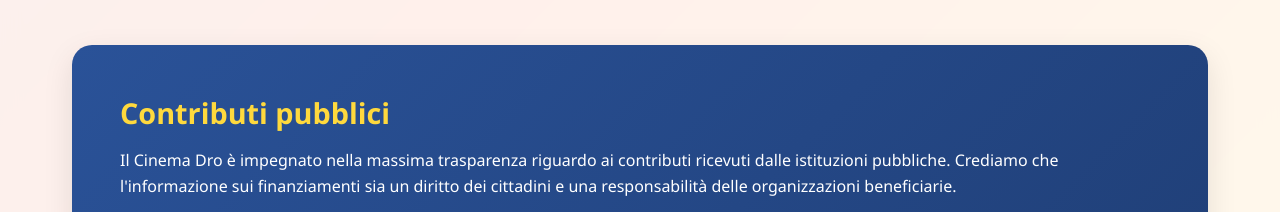
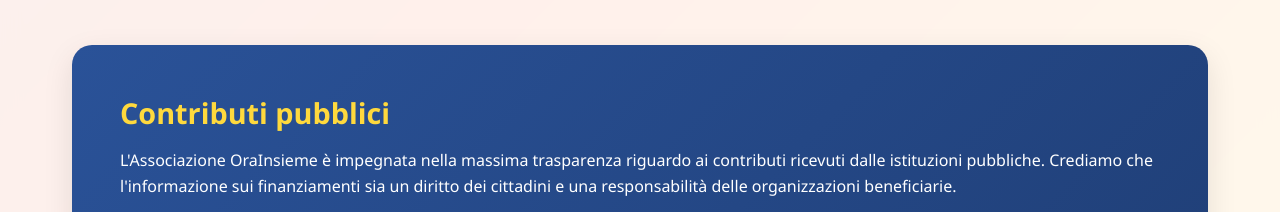
Before and after one commit to CinemaParocchialeDro/CineWeb, a plain HTML site: page index.html in a window 1280 px wide. Shown: the part 4090-4302 px from the top of the page. Drawn offline with Linux system fonts and the light colour scheme.

Commit message:
Update index.html

```diff
--- a/index.html
+++ b/index.html
@@ -94,7 +94,7 @@
             <h2 class="section-title">Trasparenza e responsabilità</h2>
             <div class="info-section" id="contributi">
                 <h3>Contributi pubblici</h3>
-                <p>Il Cinema Dro è impegnato nella massima trasparenza riguardo ai contributi ricevuti dalle istituzioni pubbliche. Crediamo che l'informazione sui finanziamenti sia un diritto dei cittadini e una responsabilità delle organizzazioni beneficiarie.</p>
+                <p>L'Associazione OraInsieme è impegnata nella massima trasparenza riguardo ai contributi ricevuti dalle istituzioni pubbliche. Crediamo che l'informazione sui finanziamenti sia un diritto dei cittadini e una responsabilità delle organizzazioni beneficiarie.</p>
                 <p>In questa sezione trovate tutte le informazioni relative ai contributi pubblici ricevuti dalla nostra associazione, compresi i dettagli sui progetti finanziati e sull'utilizzo dei fondi.</p>
                 <p>Per informazioni dettagliate sui contributi ricevuti, consultate il <a href="contributi.html">registro dei contributi</a>.</p>
 
```
